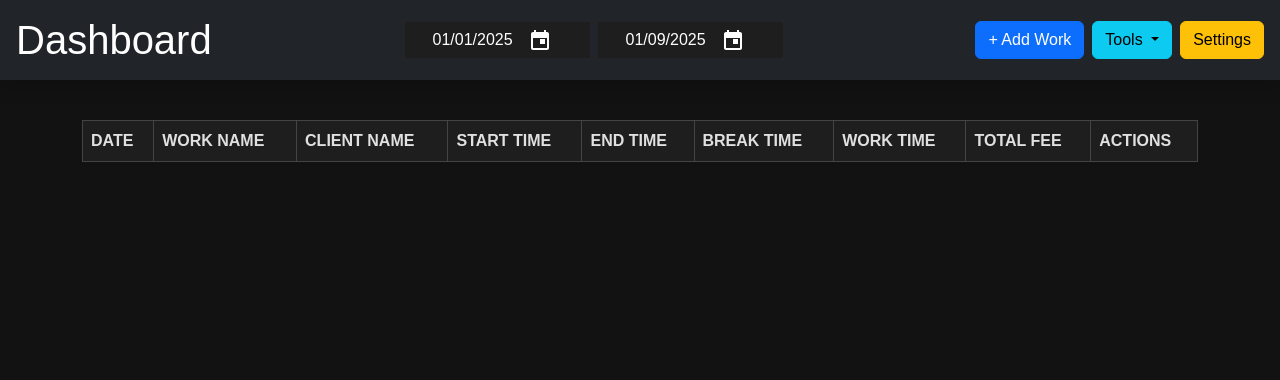
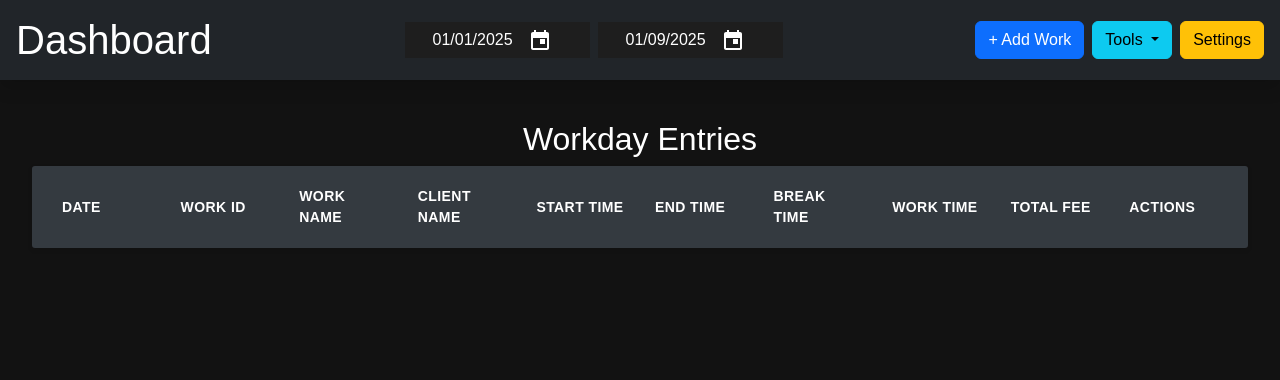
Before and after one commit to CptVane/metronome, a Flask app: page / in a window 1280 px wide. Shown: the top 380 px of the page. Run offline with Flask 3, Linux system fonts and the light colour scheme; lists and menus that the app fills with data are empty; some libraries are stand-ins or nearby versions.

Commit message:
Updated dashboard and work entries layout

```diff
--- a/routes.py
+++ b/routes.py
@@ -304,6 +304,17 @@ def create_routes(app):
         response.headers["Content-Disposition"] = f"attachment; filename={filename}"
         return response
 
+    @app.route('/toggle_highlight/<int:workday_id>', methods=['POST'])
+    def toggle_highlight(workday_id):
+        workday = Workday.query.get_or_404(workday_id)
+
+        # Cambia lo stato di evidenziazione
+        workday.highlighted = not workday.highlighted
+        db.session.commit()
+
+        flash(f"{'Highlighted' if workday.highlighted else 'Unhighlighted'} workday {workday.id}.", "success")
+        return redirect(url_for('dashboard'))
+
     settings_file = 'settings.json'
 
     @app.route('/settings', methods=['GET', 'POST'])
--- a/static/css/style.css
+++ b/static/css/style.css
@@ -249,15 +249,91 @@ input:hover, select:hover {
     vertical-align: middle; /* Allinea il cerchio con il testo */
 }
 
-.highlight-row {
-    background-color: #ffcccc !important; /* Forza il colore evidenziato */
-    transition: background-color 0.3s ease; /* Aggiunge una transizione fluida */
-}
-
 .table tr.highlight-row {
     background-color: #ffcccc !important;
 }
 
-tr.highlight-row {
-    background-color: #ffcccc !important;
+.table .highlighted-row {
+    --bs-table-bg: #fff3cd !important; /* Forza il colore di sfondo */
+    --bs-table-color: #000 !important; /* Forza il colore del testo */
+    background-color: #fff3cd !important; /* Colore di sfondo giallo chiaro */
+    color: #000 !important; /* Colore del testo nero */
+    border: 2px solid red; /* Debug */
+    transition: background-color 0.3s ease; /* Transizione per evidenziazione */
 }
+
+/*NEW*/
+
+.container-dashboard {
+    max-width: 95%; /* Use 95% of available space */
+    margin: 0 auto; /* Center the container */
+}
+
+.responsive-table {
+    list-style-type: none;
+    margin: 0;
+    padding: 0;
+    width: 100%; /* Full width */
+}
+
+.responsive-table li {
+    border-radius: 3px;
+    padding: 15px 20px;
+    display: grid;
+    grid-template-columns: 10% 10% 15% 15% 10% 10% 10% 10% 10% 10%; /* Adjust columns */
+    gap: 10px; /* Add space between columns */
+    align-items: center; /* Center content vertically */
+    margin-bottom: 15px;
+    box-shadow: 0 2px 5px rgba(0, 0, 0, 0.1);
+    background-color: #1e1e1e;
+    color: #e0e0e0;
+}
+
+.responsive-table .table-header {
+    background-color: #343a40;
+    color: #ffffff;
+    font-size: 14px;
+    text-transform: uppercase;
+    letter-spacing: 0.03em;
+    font-weight: bold;
+    display: grid;
+    grid-template-columns: 10% 10% 15% 15% 10% 10% 10% 10% 10% 10%; /* Match table row columns */
+    padding: 15px 20px;
+}
+
+.responsive-table .table-row {
+    display: grid;
+    grid-template-columns: 10% 10% 15% 15% 10% 10% 10% 10% 10% 10%; /* Match table header columns */
+}
+
+.responsive-table .table-row.highlighted-row {
+    background-color: #fff3cd !important;
+    color: #000000 !important;
+}
+
+.responsive-table .col {
+    padding: 5px 10px;
+    text-align: left;
+    word-wrap: break-word; /* Prevent overflow */
+}
+
+@media all and (max-width: 767px) {
+    .responsive-table .table-header {
+        display: none; /* Hide header on small screens */
+    }
+    .responsive-table li {
+        display: block; /* Stack items vertically */
+    }
+    .responsive-table .col {
+        display: flex;
+        justify-content: space-between;
+        padding: 10px 0;
+    }
+    .responsive-table .col:before {
+        color: #6c757d;
+        padding-right: 10px;
+        content: attr(data-label); /* Add label for small screens */
+        flex-basis: 50%;
+        text-align: right;
+    }
+}
--- a/templates/base.html
+++ b/templates/base.html
@@ -4,11 +4,8 @@
     <meta charset="UTF-8">
     <meta name="viewport" content="width=device-width, initial-scale=1.0">
     <link rel="stylesheet" href="{{ url_for('static', filename='css/bootstrap.min.css') }}">
+    <link rel="stylesheet" href="https://cdnjs.cloudflare.com/ajax/libs/font-awesome/5.15.4/css/all.min.css">
     <link rel="stylesheet" href="{{ url_for('static', filename='css/style.css') }}">
-    <link
-        href="https://cdnjs.cloudflare.com/ajax/libs/font-awesome/5.15.4/css/all.min.css"
-        rel="stylesheet"
-    />
     <title>Metronome</title>
 </head>
 <body>
--- a/templates/dashboard.html
+++ b/templates/dashboard.html
@@ -5,30 +5,28 @@
 {% include 'dashboard_header.html' %}
 
 <!-- Main Content -->
-<div class="container pt-5 mt-5">
-    <!-- Workdays Table -->
-    <div class="table-responsive">
-        <table class="table table-bordered text-white">
-            <thead>
-                <tr>
-                    <th>Date</th>
-                    <th>Work Name</th>
-                    <th>Client Name</th>
-                    <th>Start Time</th>
-                    <th>End Time</th>
-                    <th>Break Time</th>
-                    <th>Work Time</th>
-                    <th>Total Fee</th>
-                    <th>Actions</th>
-                </tr>
-            </thead>
-            <tbody>
-                {% for workday in workdays %}
-                    {% include 'dashboard_workday_row.html' %}
-                {% endfor %}
-            </tbody>
-        </table>
-    </div>
+<div class="container-dashboard pt-5 mt-5">
+    <h2 class="text-center text-white">Workday Entries</h2>
+    <ul class="responsive-table">
+        <!-- Table Header -->
+        <li class="table-header d-flex">
+            <div class="col text-uppercase">Date</div>
+            <div class="col text-uppercase">Work ID</div>
+            <div class="col text-uppercase">Work Name</div>
+            <div class="col text-uppercase">Client Name</div>
+            <div class="col text-uppercase">Start Time</div>
+            <div class="col text-uppercase">End Time</div>
+            <div class="col text-uppercase">Break Time</div>
+            <div class="col text-uppercase">Work Time</div>
+            <div class="col text-uppercase">Total Fee</div>
+            <div class="col text-uppercase">Actions</div>
+        </li>
+
+        <!-- Workday Entries -->
+        {% for workday in workdays %}
+            {% include 'dashboard_workday_entry.html' %}
+        {% endfor %}
+    </ul>
 </div>
 
 <script src="{{ url_for('static', filename='js/delete_confirm_highlight.js') }}"></script>
```
Also changed, not shown: templates/dashboard_workday_entry.html (added, +42 -0 lines), templates/dashboard_workday_row.html (+11 -1 lines).
